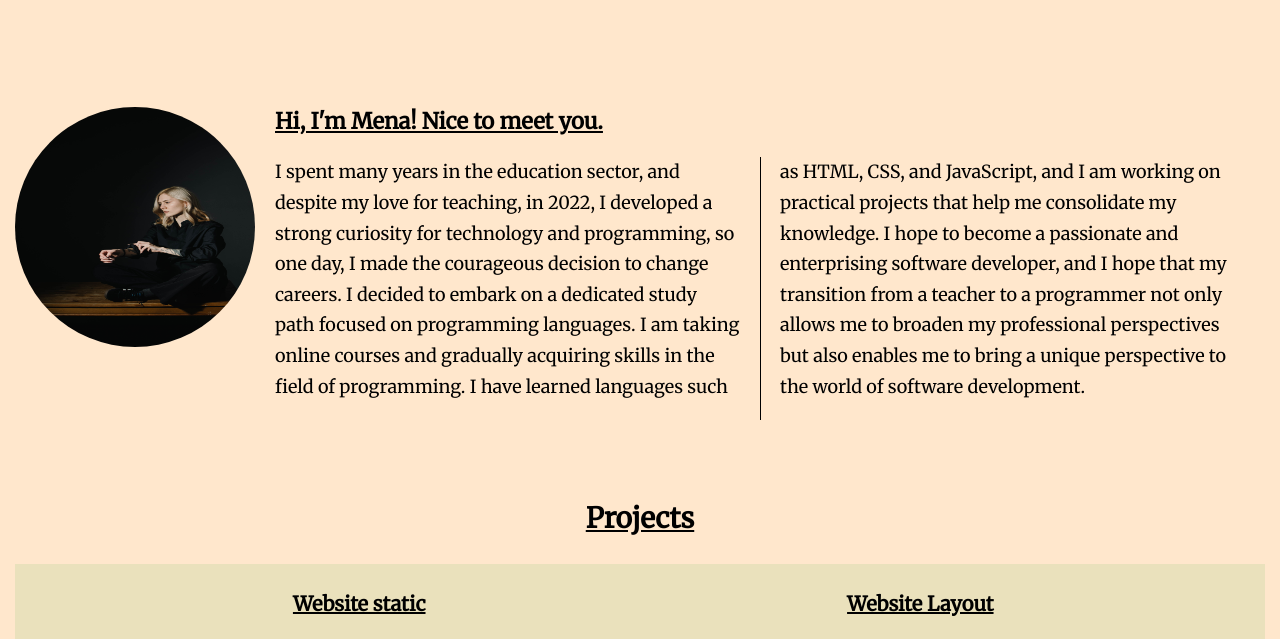
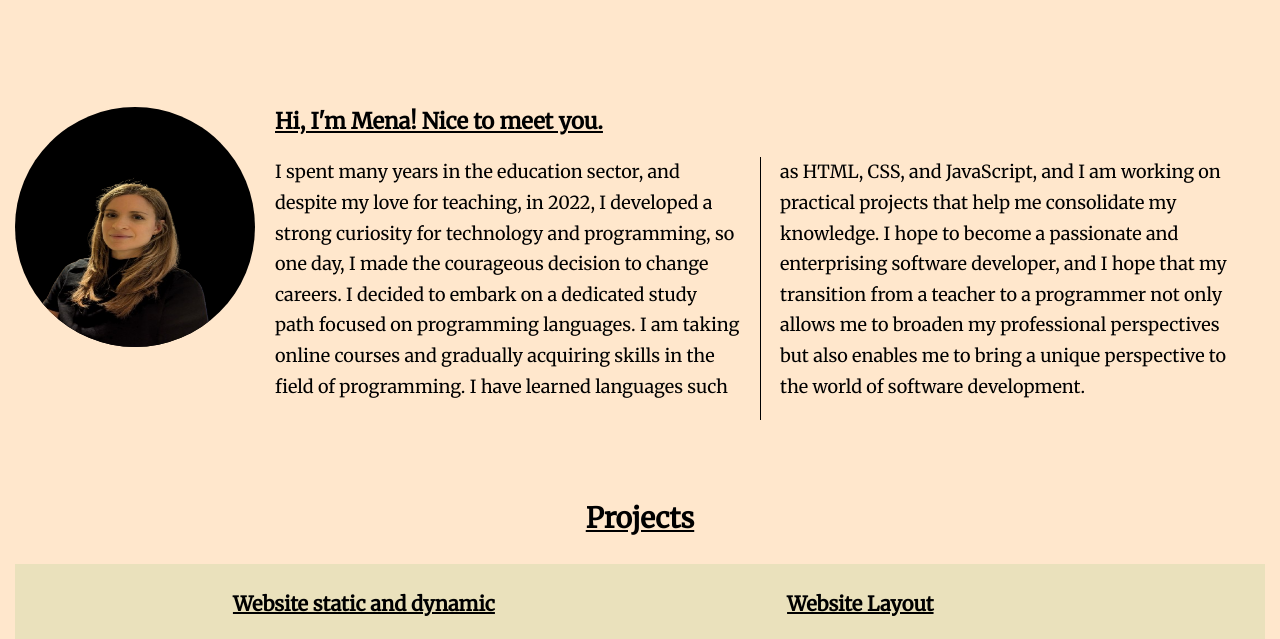
Before and after one commit to P-Mena/p-mena.github.io, a plain HTML site: page index.html in a window 1280 px wide. Shown: the part 122-761 px from the top of the page. Drawn offline with Linux system fonts and the light colour scheme.

Commit message:
Change photo profile and add link to gitHub

```diff
--- a/index.html
+++ b/index.html
@@ -28,7 +28,7 @@
     <!--Main-->
       <main>
         <section id="about">
-          <img  id="personal-photo" src="./resources/hans-junge-UfLOlL1nC8E-unsplash.jpg" alt="Personal imagine">
+          <img  id="personal-photo" src="./resources/personal-imagine.png" alt="Personal imagine">
             <h3>Hi, I'm Mena! Nice to meet you.</h3>
             <article class="biography">
               I spent many years in the education sector, and despite my love for teaching, in 2022, I developed a strong curiosity for technology and programming, so one day, I made the courageous decision to change careers.
@@ -40,9 +40,9 @@
         <h3 class="projects-heading">Projects</h3>
         <section id="projects">
             <article class="website-static">
-                <h4>Website static</h4>
+                <h4>Website static and dynamic</h4>
                 <img id="website-static-photo" src="./resources/domenico-loia-hGV2TfOh0ns-unsplash.jpg" alt="photo static website project">
-                <p class="project-parag">Explore my projects on Visual Studio Code: <a href="" target="">Link to the Project on GitHub</a></p>
+                <p class="project-parag">Explore my projects on Visual Studio Code: <a href="https://github.com/P-Mena" target="_blank">Link to the Project on GitHub</a></p>
               </article>
 
               <article class="website-layout">
--- a/stylesheet.css
+++ b/stylesheet.css
@@ -121,9 +121,13 @@ nav {
  #personal-photo{
     width: 240px;
     height: 240px;
-    border-radius: 50%;
+    border-radius: 50% ;
+    /*border-color:black;*/
+    /*border-style: solid;*/
     float: left;
     margin-right: 20px;
+    background-color:black ;
+
 }
 
  .biography {
@@ -195,7 +199,7 @@ nav {
     text-align: center;
 }
 h4 {
-    margin-left: 180px;
+    margin-left: 120px;
     font-size: 20px;
     text-decoration: underline;
 }
```
Also changed, not shown: resources/personal-imagine.png (added).
